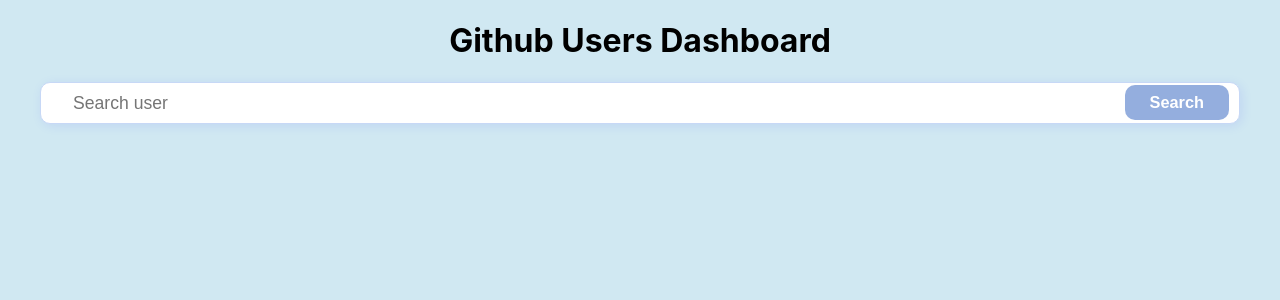
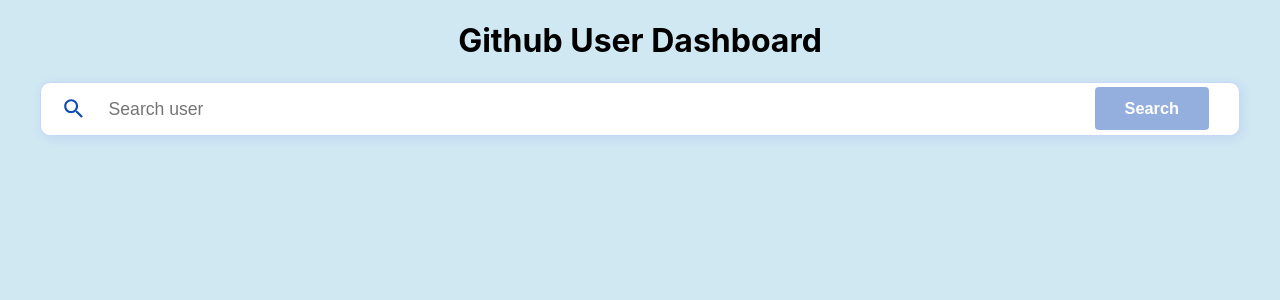
Before and after one commit to NishidhJain/github-user-search-dashboard, a React (Create React App) app: page / in a window 1280 px wide. Shown: the top 300 px of the page. Built offline with nearby package versions, Linux system fonts and the light colour scheme.

Commit message:
improved style of search component

```diff
--- a/package.json
+++ b/package.json
@@ -3,6 +3,8 @@
   "version": "0.1.0",
   "private": true,
   "dependencies": {
+    "@material-ui/core": "^4.11.3",
+    "@material-ui/icons": "^4.11.2",
     "@testing-library/jest-dom": "^5.11.9",
     "@testing-library/react": "^11.2.3",
     "@testing-library/user-event": "^12.6.2",
--- a/src/App.js
+++ b/src/App.js
@@ -4,7 +4,7 @@
 function App() {
   return (
     <div className="App">
-      <h1>Github Users Dashboard</h1>
+      <h1>Github User Dashboard</h1>
       <Search />
     </div>
   );
--- a/src/CSS/Search.css
+++ b/src/CSS/Search.css
@@ -11,12 +11,18 @@
     border-radius: 10px;
     border: 1px solid #c7d8f6;
     box-shadow: 2px 2px 12px rgba(0, 0, 255, 0.08);
+    padding: 6px 20px;
+}
+
+.search__icon{
+    font-size: 1.6rem !important;
+    color: #0e49b5;
 }
 
 .search__input{
     width: 100%;
     border: none;
-    text-indent: 30px;
+    text-indent: 20px;
     border-radius: 10px;
     font-size: 1.2rem;
     color: #0e49b5;
@@ -30,16 +36,21 @@
     outline: none;
 }
 
+.search__btn{
+    margin-right: 5px !important;
+    font-weight: 700 !important;
+}
+
 .search__button{
   /* display: inline; */
     margin-right: 10px;
-    border-radius: 10px;
+    border-radius: 4px;
     border: none;
     font-weight: 600;
     font-size: 1.02rem;
-    height: 35px;
-    padding: 2px 25px;
-    background-color: #0e49b5;
+    padding: 12px 30px;
+    text-align: center;
+    background-color: #303f9f;
     color: #fff;
 }
 
--- a/src/components/Search.js
+++ b/src/components/Search.js
@@ -1,14 +1,27 @@
 import React, { useState } from 'react'
+import Button from '@material-ui/core/Button'
+import SearchIcon from '@material-ui/icons/Search';
 import '../CSS/Search.css'
 
 function Search() {
 
+    const userURL = 'https://api.github.com/users/'
     const [query, setQuery] = useState('');
 
-    const submit = (e) => {
+    const searchUser = async (searchUserName) => {
+
+        let searchQuery = userURL + searchUserName;
+        console.log(searchQuery);
+        let response = await fetch(searchQuery);
+        let res = await response.json();
+        console.log(res);
+    }
+
+    const handleSubmit = (e) => {
         // to stop page from refreshing
         e.preventDefault();
         console.log(query);
+        // searchUser(query);
 
         // clear the input field
         setQuery('');
@@ -17,9 +30,13 @@
 
     return (
         <div className="search__container">
-            <form action="" onSubmit={submit} className="search__form" >
+            <form action="" onSubmit={handleSubmit} className="search__form" >
+                <SearchIcon className="search__icon" />
                 <input type="text" value={query} onChange={(e) => setQuery(e.target.value)} placeholder="Search user" className="search__input" />
-                <button className="search__button" disabled={!query} >Search</button>
+                <button className="search__button" disabled={!query}>Search</button>
+                {/* <Button variant="contained" color="primary" disabled={!query} className="search__btn" size="large" >
+                    Search
+                </Button> */}
             </form>
         </div>
     )
```
Also changed, not shown: 2 other files (tests, documents, lock files or other folders).
